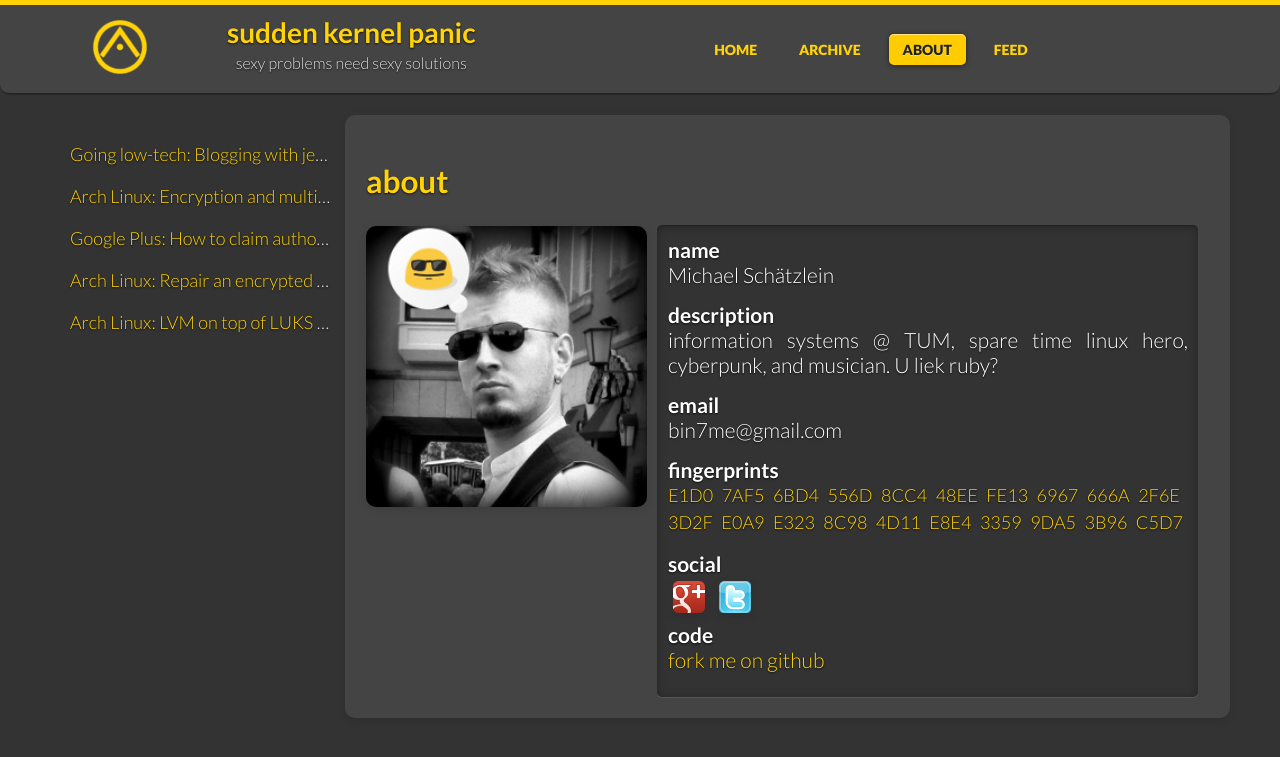
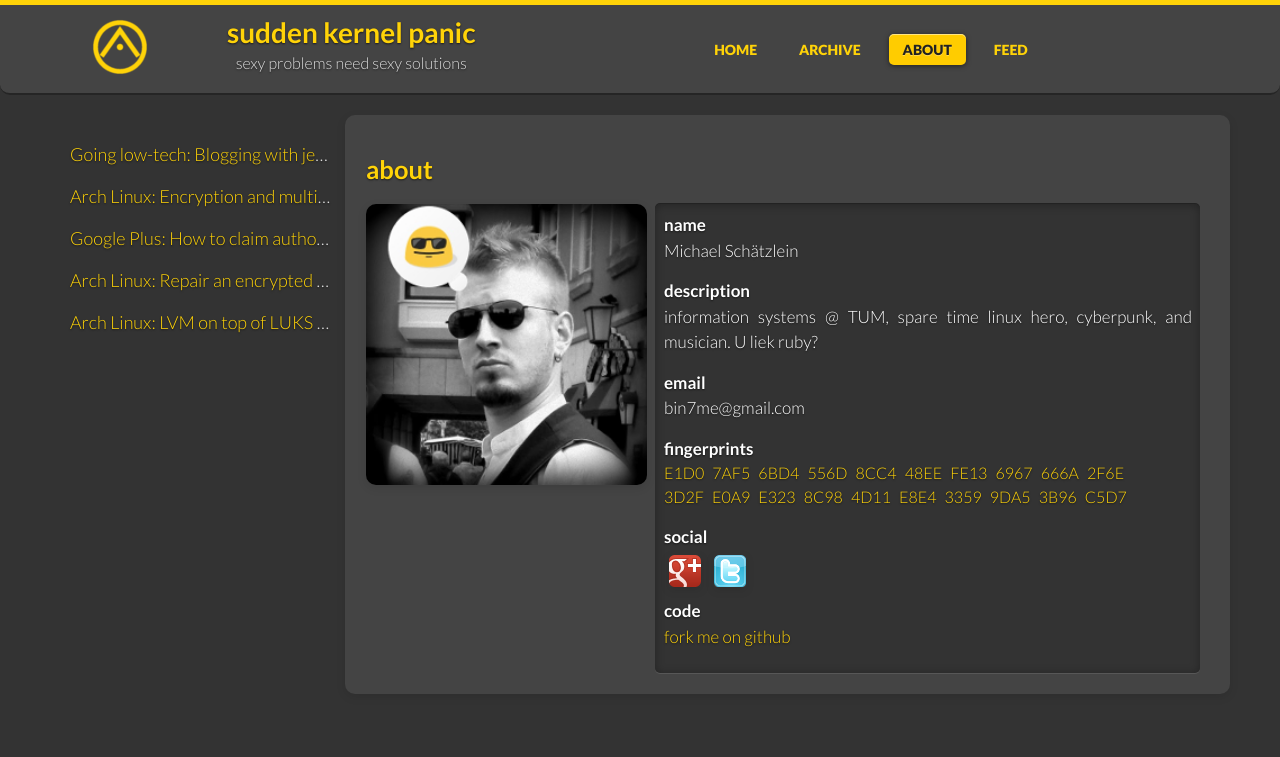
Before and after one commit to Bin7me/bin7me.github.io, a Jekyll site: the page built from about.html, in a window 1280 px wide. Shown: the top 757 px of the page. Built offline with Jekyll 4.4.1, drawn with Linux system fonts in a browser that asks for light colours; some web fonts are replaced; Markdown is read by kramdown in place of the engine named in the settings.

Commit message:
changed font size

```diff
--- a/css/style.css
+++ b/css/style.css
@@ -6,7 +6,7 @@ body {
   font-family: Lato, 'Helvetica Neue', Helvetica, Arial, sans-serif;
   font-size: 20px;
   font-weight: 300;
-  text-shadow: 0 1px 2px rgba(0,0,0,.8);
+  text-shadow: 0 1px 2px rgba(0,0,0,.6);
   width: 100%;
 }
 
@@ -56,8 +56,9 @@ article {
   border-radius: 10px;
   padding: 21px;
   box-shadow: 0 3px 10px rgba(0,0,0,.1);
-  font-size: 21px;
+  font-size: 17px;
   text-align: justify;
+  line-height: 1.5em;
 }
 
 img {
@@ -307,7 +308,6 @@ pre, code {
 }
 
 .post {
-  line-height: 1.5em;
 }
 
 .backwards {
@@ -334,7 +334,7 @@ pre, code {
 }
 
 .about-code {
-  font-size: 18px;
+  font-size: 16px;
   word-spacing: 5px;
   line-height: 1.5em;
 }
```
